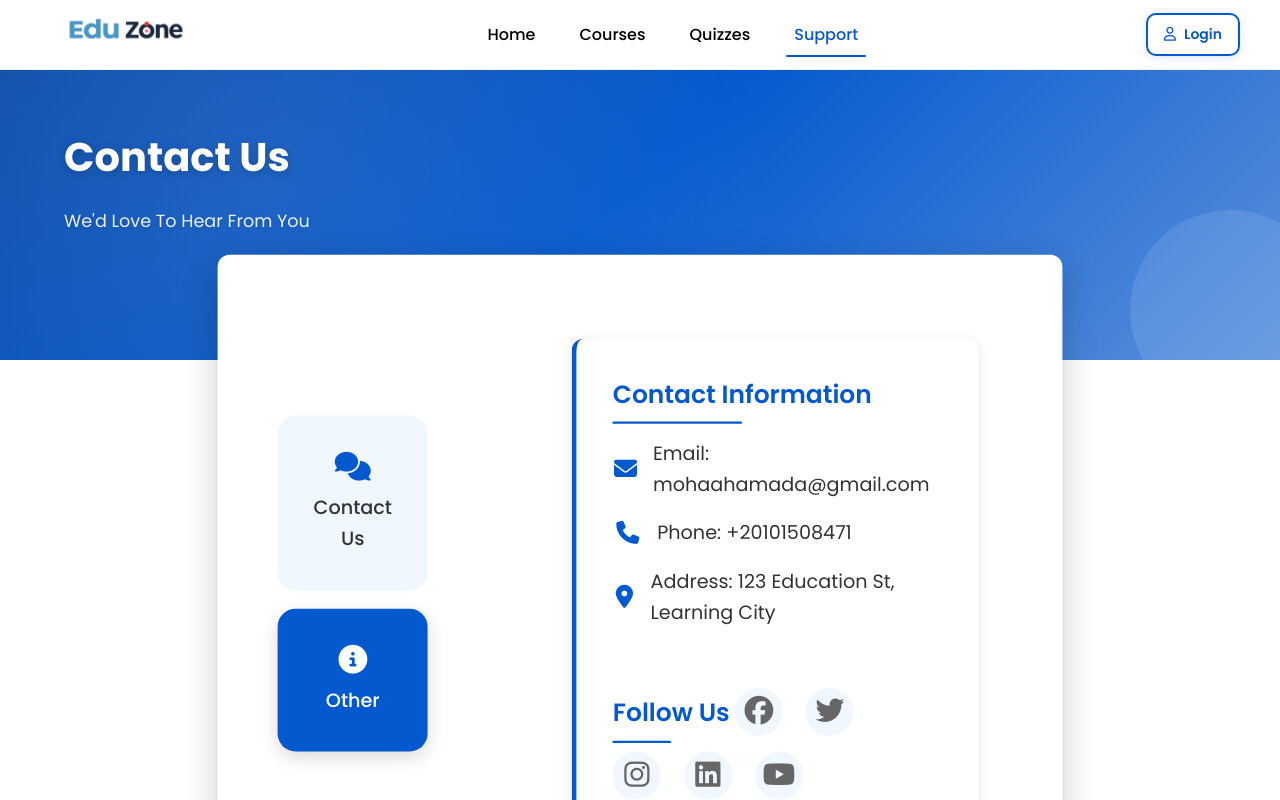
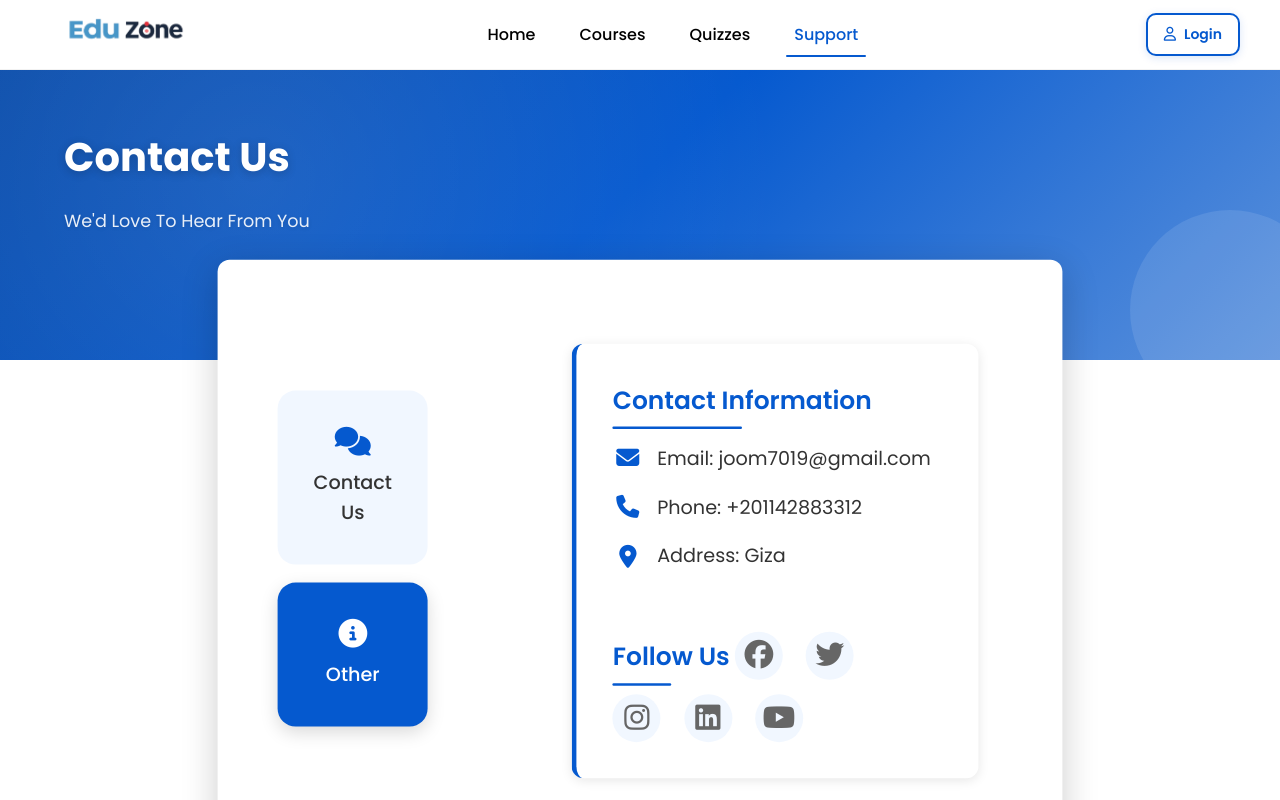
Before and after one commit to Yousefmo2005/Project-courses, a plain HTML site: page pages/support.html in a window 1280 px wide. Both pictures are taken after a click on the element "Other". Shown: the top 800 px of the page. Drawn offline with Linux system fonts and the light colour scheme.

```diff
--- a/pages/support.html
+++ b/pages/support.html
@@ -118,9 +118,9 @@
             <div id="info-tab" class="tab-content">
                 <div class="panel">
                     <h3>Contact Information</h3>
-                    <p><i class="fas fa-envelope"></i> Email: mohaahamada@gmail.com</p>
-                    <p><i class="fas fa-phone"></i> Phone: +20101508471</p>
-                    <p><i class="fas fa-map-marker-alt"></i> Address: 123 Education St, Learning City</p>
+                    <p><i class="fas fa-envelope"></i> Email: joom7019@gmail.com</p>
+                    <p><i class="fas fa-phone"></i> Phone: +201142883312</p>
+                    <p><i class="fas fa-map-marker-alt"></i> Address: Giza</p>
                     <div class="social-media">
                         <h3>Follow Us</h3>
                         <a href="#" aria-label="Facebook"><i class="fab fa-facebook"></i></a>
@@ -252,4 +252,5 @@
     <script src="../scripts/support.js"></script>
 </body>
 
+
 </html>
```
